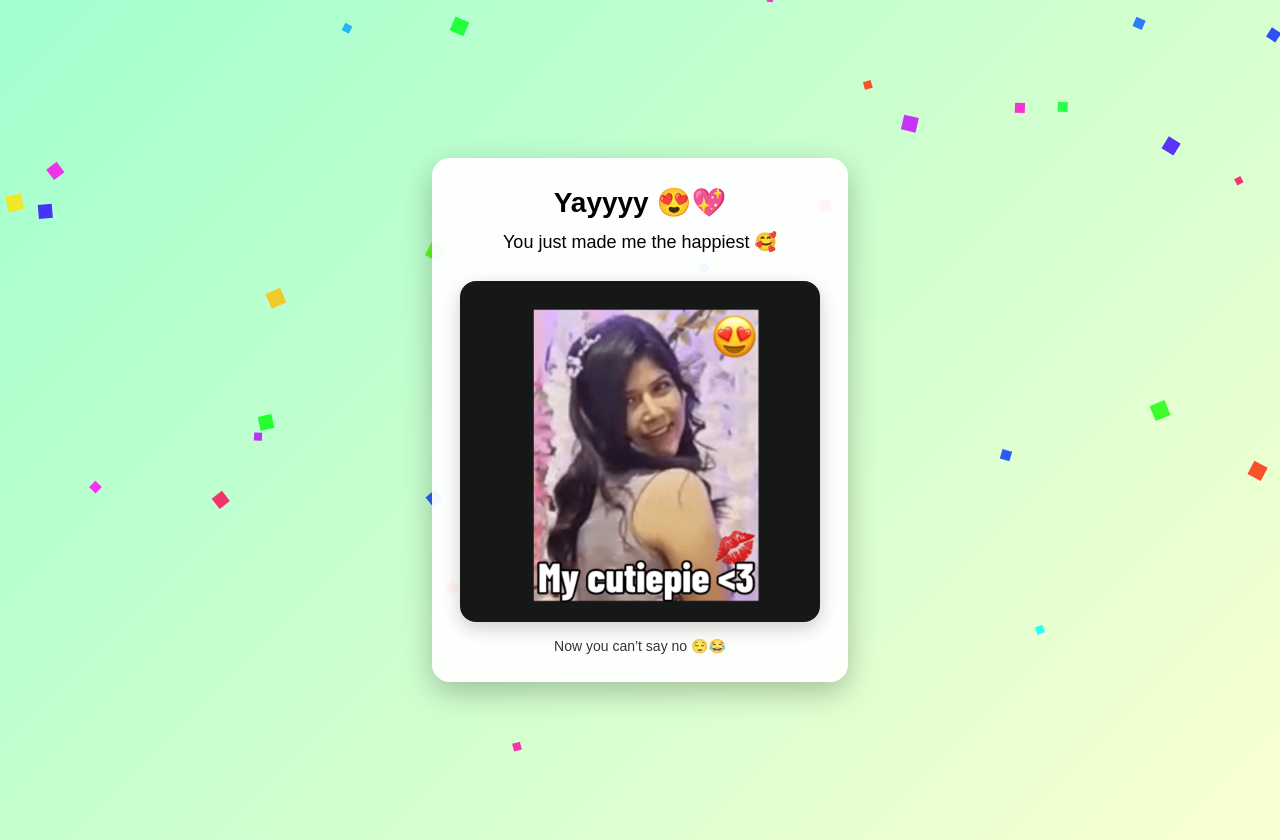
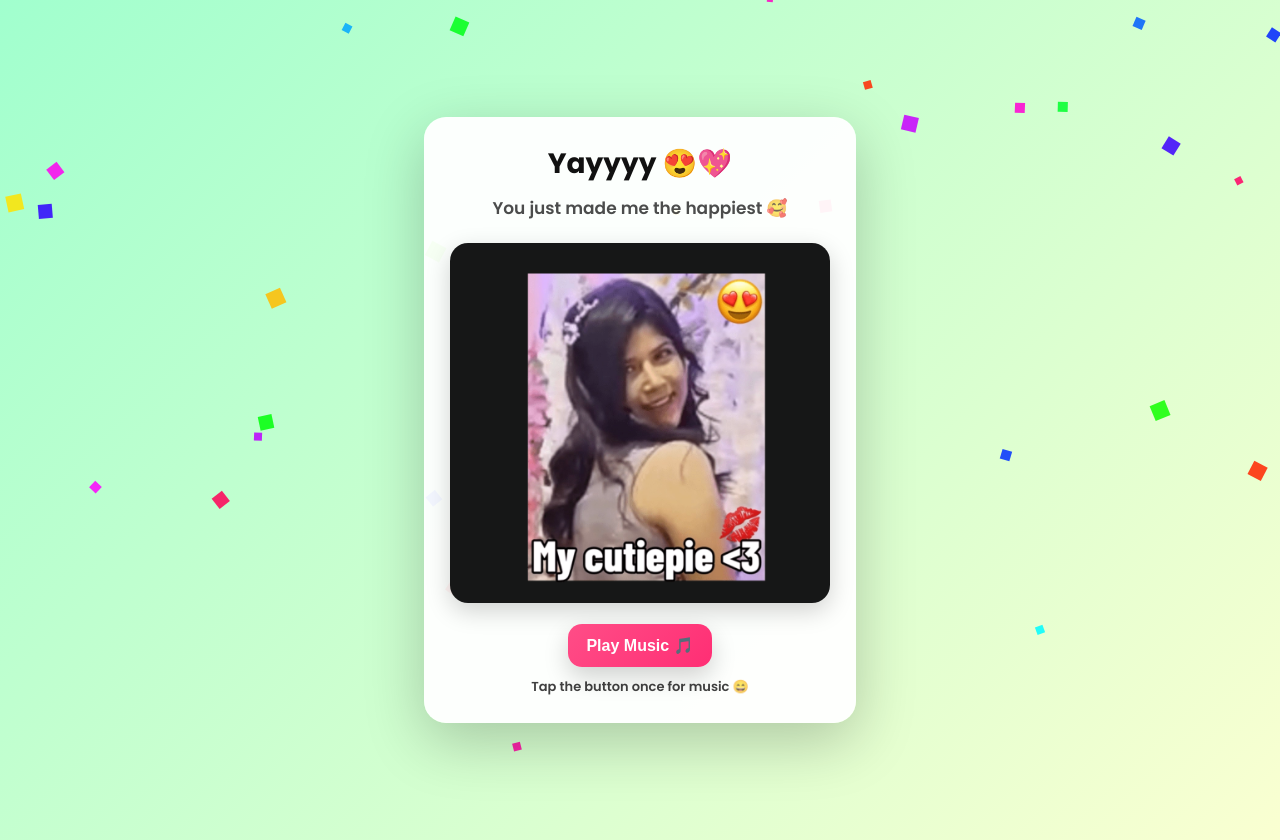
Before and after one commit to saurabhtrace77-png/valentine, a plain HTML site: page yes.html in a window 1280 px wide. Drawn offline with Linux system fonts and the light colour scheme.

Commit message:
Update yes.html

```diff
--- a/yes.html
+++ b/yes.html
@@ -6,6 +6,8 @@
   <title>Yayyy 💖</title>
 
   <style>
+    @import url('https://fonts.googleapis.com/css2?family=Poppins:wght@400;600;700&display=swap');
+
     body{
       margin:0;
       height:100vh;
@@ -13,43 +15,66 @@
       display:flex;
       justify-content:center;
       align-items:center;
-      font-family:Arial, sans-serif;
-      background:linear-gradient(135deg,#a1ffce,#faffd1);
+      font-family:Poppins, Arial, sans-serif;
+      background: linear-gradient(135deg, #a1ffce, #faffd1);
       text-align:center;
       padding:20px;
     }
 
     .card{
-      background:rgba(255,255,255,0.95);
-      padding:28px;
-      border-radius:18px;
-      box-shadow:0 10px 30px rgba(0,0,0,0.25);
-      max-width:360px;
-      width:100%;
-      z-index:10;
+      background: rgba(255,255,255,0.95);
+      padding: 26px;
+      border-radius: 22px;
+      box-shadow: 0 18px 60px rgba(0,0,0,0.22);
+      max-width: 380px;
+      width: 100%;
+      z-index: 10;
     }
 
     h1{
       margin:0;
       font-size:28px;
+      color:#111;
     }
 
     p{
-      font-size:18px;
-      margin:12px 0 18px;
+      font-size:17px;
+      margin:10px 0 14px;
+      color: rgba(0,0,0,0.7);
+      font-weight:600;
     }
 
     img{
       width:100%;
-      border-radius:16px;
-      margin-top:10px;
-      box-shadow:0 6px 18px rgba(0,0,0,0.2);
+      border-radius: 18px;
+      margin-top: 8px;
+      box-shadow: 0 8px 24px rgba(0,0,0,0.18);
     }
 
     .small{
-      font-size:14px;
-      opacity:0.8;
-      margin-top:12px;
+      font-size: 13px;
+      opacity: 0.75;
+      margin-top: 10px;
+      font-weight: 600;
+    }
+
+    .musicBtn{
+      margin-top: 14px;
+      border:none;
+      padding: 12px 18px;
+      border-radius: 14px;
+      font-size: 16px;
+      font-weight: 700;
+      cursor: pointer;
+      background: linear-gradient(135deg, #ff4d87, #ff2e74);
+      color: white;
+      box-shadow: 0 10px 24px rgba(0,0,0,0.18);
+      transition: 0.15s ease;
+      -webkit-tap-highlight-color: transparent;
+    }
+
+    .musicBtn:active{
+      transform: scale(0.98);
     }
 
     .confetti{
@@ -58,7 +83,7 @@
       height:10px;
       top:-10px;
       animation:fall 4s linear infinite;
-      opacity:0.8;
+      opacity:0.85;
     }
 
     @keyframes fall{
@@ -69,18 +94,43 @@
 </head>
 
 <body>
+
   <div class="card">
     <h1>Yayyyy 😍💖</h1>
     <p>You just made me the happiest 🥰</p>
+
     <img src="myphoto.jpg" alt="My Photo" />
-    <div class="small">Now you can’t say no 😌😂</div>
 
-    <audio autoplay loop>
+    <button class="musicBtn" id="musicBtn">Play Music 🎵</button>
+
+    <div class="small">Tap the button once for music 😄</div>
+
+    <audio id="bgMusic" loop>
       <source src="music.mp3" type="audio/mpeg">
     </audio>
   </div>
 
   <script>
+    const music = document.getElementById("bgMusic");
+    const btn = document.getElementById("musicBtn");
+    let playing = false;
+
+    btn.addEventListener("click", async () => {
+      try {
+        if (!playing) {
+          await music.play();
+          playing = true;
+          btn.textContent = "Pause Music ⏸️";
+        } else {
+          music.pause();
+          playing = false;
+          btn.textContent = "Play Music 🎵";
+        }
+      } catch (e) {
+        alert("Tap again 😄 (mobile blocks autoplay sometimes)");
+      }
+    });
+
     function createConfetti() {
       const confetti = document.createElement("div");
       confetti.className = "confetti";
@@ -95,5 +145,6 @@
 
     setInterval(createConfetti, 120);
   </script>
+
 </body>
 </html>
```
